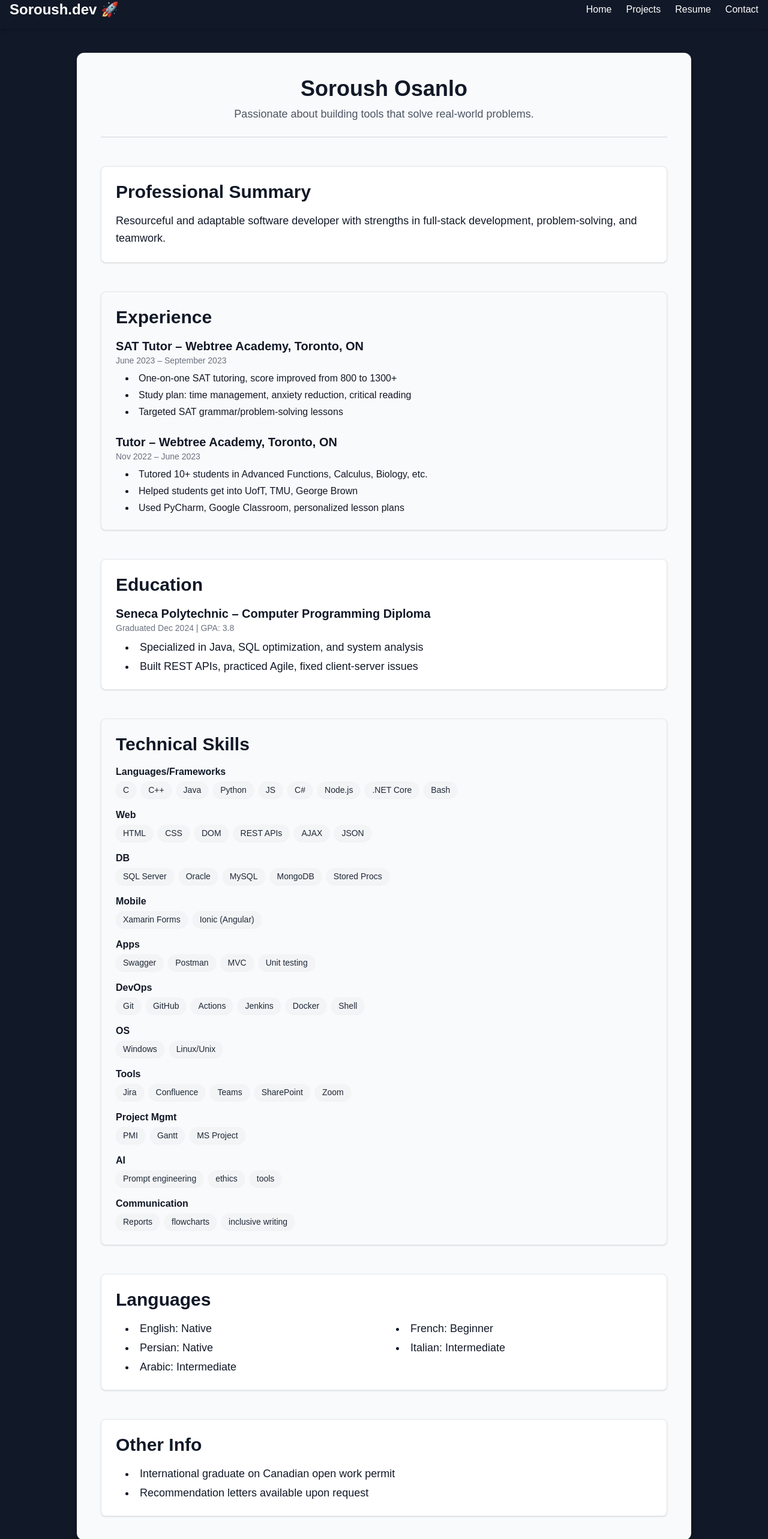
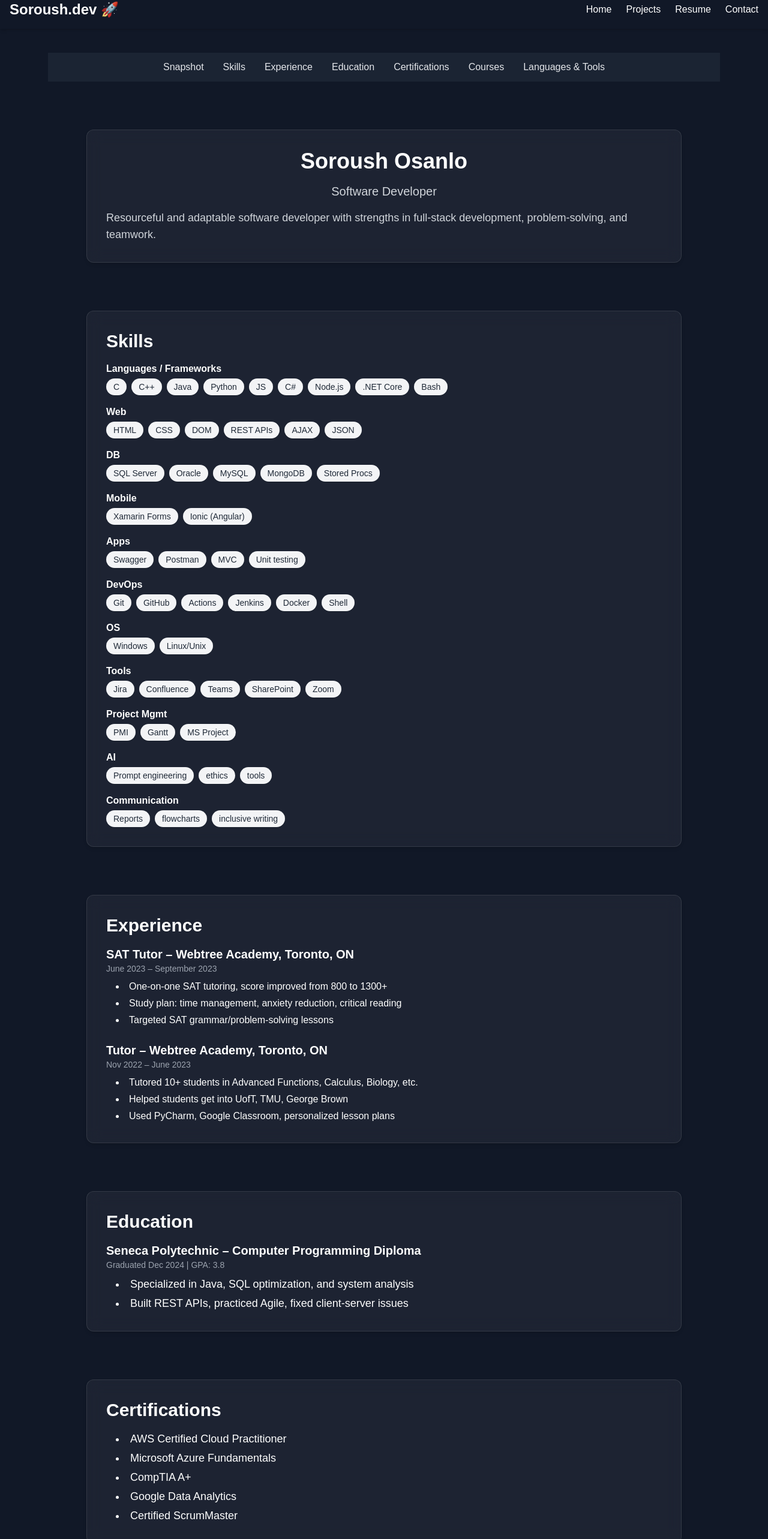
Before and after one commit to Soroush20041383/tech-portfolio, a Next.js app: page /resume in a window 1280 px wide. Shown: the part 16-2582 px from the top of the page at 60% size. Built offline with nearby package versions, Linux system fonts and the light colour scheme.

Commit message:
Add animated resume page with framer motion

```diff
--- a/app/globals.css
+++ b/app/globals.css
@@ -1,6 +1,10 @@
 @tailwind base;
 @tailwind components;
 @tailwind utilities;
+
+html {
+  scroll-behavior: smooth;
+}
 
 :root {
   --background: #ffffff;
--- a/app/resume/page.tsx
+++ b/app/resume/page.tsx
@@ -1,34 +1,243 @@
-import ScrollTopButton from "../components/ScrollTopButton";
-import FadeInSection from "../components/FadeInSection";
+'use client'
+import { motion } from 'framer-motion'
+import ScrollTopButton from '../components/ScrollTopButton'
 
 export default function ResumePage() {
+  const sections = [
+    { id: 'snapshot', label: 'Snapshot' },
+    { id: 'skills', label: 'Skills' },
+    { id: 'experience', label: 'Experience' },
+    { id: 'education', label: 'Education' },
+    { id: 'certifications', label: 'Certifications' },
+    { id: 'courses', label: 'Courses' },
+    { id: 'languages-tools', label: 'Languages & Tools' },
+  ]
+
+  const fadeIn = {
+    hidden: { opacity: 0, y: 30 },
+    visible: { opacity: 1, y: 0 },
+  }
+
+  const sectionStyle =
+    'bg-white/5 backdrop-blur-md border border-white/10 rounded-xl shadow-md p-6 md:p-8 space-y-4'
+
   return (
-    <div className="max-w-screen-lg mx-auto space-y-12 p-6 sm:p-8 md:p-10 bg-gray-50 text-gray-900 rounded-xl shadow-lg">
-      {/* Header */}
-  <header className="text-center pb-6 border-b border-gray-300">
-    <h1 className="text-4xl font-bold">Soroush Osanlo</h1>
-    <p className="mt-2 text-lg text-gray-600">Passionate about building tools that solve real-world problems.</p>
-  </header>
+    <div className="space-y-20">
+      <nav className="sticky top-16 z-50 bg-gray-800/80 backdrop-blur-md">
+        <ul className="flex flex-wrap justify-center py-3 space-x-4 md:space-x-8">
+          {sections.map((s) => (
+            <li key={s.id}>
+              <a
+                href={`#${s.id}`}
+                className="text-gray-200 hover:text-blue-400 transition-colors"
+              >
+                {s.label}
+              </a>
+            </li>
+          ))}
+        </ul>
+      </nav>
 
-      {/* Professional Summary */}
-      <FadeInSection>
-        <section className="bg-white p-6 rounded-lg shadow border border-gray-200 space-y-2">
-          <h2 className="text-3xl font-semibold mb-4">Professional Summary</h2>
-          <p className="text-lg leading-relaxed">
-            Resourceful and adaptable software developer with strengths in full-stack development,
-            problem-solving, and teamwork.
+      <div className="max-w-screen-lg mx-auto px-4 space-y-20">
+        <motion.section
+          id="snapshot"
+          variants={fadeIn}
+          initial="hidden"
+          whileInView="visible"
+          viewport={{ once: true, amount: 0.2 }}
+          className={sectionStyle}
+        >
+          <h1 className="text-4xl font-bold text-center">Soroush Osanlo</h1>
+          <h2 className="text-xl text-center text-gray-300">Software Developer</h2>
+          <p className="text-lg text-gray-300">
+            Resourceful and adaptable software developer with strengths in
+            full-stack development, problem-solving, and teamwork.
           </p>
-        </section>
-      </FadeInSection>
+        </motion.section>
 
-      {/* Experience */}
-      <FadeInSection>
-        <section className="bg-gray-50 p-6 rounded-lg shadow border border-gray-200 space-y-4">
-          <h2 className="text-3xl font-semibold mb-4">Experience</h2>
+        <motion.section
+          id="skills"
+          variants={fadeIn}
+          initial="hidden"
+          whileInView="visible"
+          viewport={{ once: true, amount: 0.2 }}
+          className={sectionStyle}
+        >
+          <h2 className="text-3xl font-semibold">Skills</h2>
+          <div className="space-y-4">
+            <div>
+              <h3 className="font-semibold">Languages / Frameworks</h3>
+              <div className="flex flex-wrap gap-2 mt-1">
+                {[
+                  'C',
+                  'C++',
+                  'Java',
+                  'Python',
+                  'JS',
+                  'C#',
+                  'Node.js',
+                  '.NET Core',
+                  'Bash',
+                ].map((s) => (
+                  <span
+                    key={s}
+                    className="bg-gray-100 text-gray-800 px-3 py-1 rounded-full shadow-sm text-sm"
+                  >
+                    {s}
+                  </span>
+                ))}
+              </div>
+            </div>
+            <div>
+              <h3 className="font-semibold">Web</h3>
+              <div className="flex flex-wrap gap-2 mt-1">
+                {['HTML', 'CSS', 'DOM', 'REST APIs', 'AJAX', 'JSON'].map((s) => (
+                  <span
+                    key={s}
+                    className="bg-gray-100 text-gray-800 px-3 py-1 rounded-full shadow-sm text-sm"
+                  >
+                    {s}
+                  </span>
+                ))}
+              </div>
+            </div>
+            <div>
+              <h3 className="font-semibold">DB</h3>
+              <div className="flex flex-wrap gap-2 mt-1">
+                {['SQL Server', 'Oracle', 'MySQL', 'MongoDB', 'Stored Procs'].map(
+                  (s) => (
+                    <span
+                      key={s}
+                      className="bg-gray-100 text-gray-800 px-3 py-1 rounded-full shadow-sm text-sm"
+                    >
+                      {s}
+                    </span>
+                  )
+                )}
+              </div>
+            </div>
+            <div>
+              <h3 className="font-semibold">Mobile</h3>
+              <div className="flex flex-wrap gap-2 mt-1">
+                {['Xamarin Forms', 'Ionic (Angular)'].map((s) => (
+                  <span
+                    key={s}
+                    className="bg-gray-100 text-gray-800 px-3 py-1 rounded-full shadow-sm text-sm"
+                  >
+                    {s}
+                  </span>
+                ))}
+              </div>
+            </div>
+            <div>
+              <h3 className="font-semibold">Apps</h3>
+              <div className="flex flex-wrap gap-2 mt-1">
+                {['Swagger', 'Postman', 'MVC', 'Unit testing'].map((s) => (
+                  <span
+                    key={s}
+                    className="bg-gray-100 text-gray-800 px-3 py-1 rounded-full shadow-sm text-sm"
+                  >
+                    {s}
+                  </span>
+                ))}
+              </div>
+            </div>
+            <div>
+              <h3 className="font-semibold">DevOps</h3>
+              <div className="flex flex-wrap gap-2 mt-1">
+                {['Git', 'GitHub', 'Actions', 'Jenkins', 'Docker', 'Shell'].map((s) => (
+                  <span
+                    key={s}
+                    className="bg-gray-100 text-gray-800 px-3 py-1 rounded-full shadow-sm text-sm"
+                  >
+                    {s}
+                  </span>
+                ))}
+              </div>
+            </div>
+            <div>
+              <h3 className="font-semibold">OS</h3>
+              <div className="flex flex-wrap gap-2 mt-1">
+                {['Windows', 'Linux/Unix'].map((s) => (
+                  <span
+                    key={s}
+                    className="bg-gray-100 text-gray-800 px-3 py-1 rounded-full shadow-sm text-sm"
+                  >
+                    {s}
+                  </span>
+                ))}
+              </div>
+            </div>
+            <div>
+              <h3 className="font-semibold">Tools</h3>
+              <div className="flex flex-wrap gap-2 mt-1">
+                {['Jira', 'Confluence', 'Teams', 'SharePoint', 'Zoom'].map((s) => (
+                  <span
+                    key={s}
+                    className="bg-gray-100 text-gray-800 px-3 py-1 rounded-full shadow-sm text-sm"
+                  >
+                    {s}
+                  </span>
+                ))}
+              </div>
+            </div>
+            <div>
+              <h3 className="font-semibold">Project Mgmt</h3>
+              <div className="flex flex-wrap gap-2 mt-1">
+                {['PMI', 'Gantt', 'MS Project'].map((s) => (
+                  <span
+                    key={s}
+                    className="bg-gray-100 text-gray-800 px-3 py-1 rounded-full shadow-sm text-sm"
+                  >
+                    {s}
+                  </span>
+                ))}
+              </div>
+            </div>
+            <div>
+              <h3 className="font-semibold">AI</h3>
+              <div className="flex flex-wrap gap-2 mt-1">
+                {['Prompt engineering', 'ethics', 'tools'].map((s) => (
+                  <span
+                    key={s}
+                    className="bg-gray-100 text-gray-800 px-3 py-1 rounded-full shadow-sm text-sm"
+                  >
+                    {s}
+                  </span>
+                ))}
+              </div>
+            </div>
+            <div>
+              <h3 className="font-semibold">Communication</h3>
+              <div className="flex flex-wrap gap-2 mt-1">
+                {['Reports', 'flowcharts', 'inclusive writing'].map((s) => (
+                  <span
+                    key={s}
+                    className="bg-gray-100 text-gray-800 px-3 py-1 rounded-full shadow-sm text-sm"
+                  >
+                    {s}
+                  </span>
+                ))}
+              </div>
+            </div>
+          </div>
+        </motion.section>
+
+        <motion.section
+          id="experience"
+          variants={fadeIn}
+          initial="hidden"
+          whileInView="visible"
+          viewport={{ once: true, amount: 0.2 }}
+          className={sectionStyle}
+        >
+          <h2 className="text-3xl font-semibold">Experience</h2>
           <div className="space-y-6">
             <div>
-              <h3 className="text-xl font-semibold">SAT Tutor – Webtree Academy, Toronto, ON</h3>
-              <p className="text-sm text-gray-500">June 2023 – September 2023</p>
+              <h3 className="text-xl font-semibold">
+                SAT Tutor – Webtree Academy, Toronto, ON
+              </h3>
+              <p className="text-sm text-gray-400">June 2023 – September 2023</p>
               <ul className="list-disc list-inside ml-4 mt-2 space-y-1">
                 <li>One-on-one SAT tutoring, score improved from 800 to 1300+</li>
                 <li>Study plan: time management, anxiety reduction, critical reading</li>
@@ -36,8 +245,10 @@ export default function ResumePage() {
               </ul>
             </div>
             <div>
-            <h3 className="text-xl font-semibold">Tutor – Webtree Academy, Toronto, ON</h3>
-            <p className="text-sm text-gray-500">Nov 2022 – June 2023</p>
+              <h3 className="text-xl font-semibold">
+                Tutor – Webtree Academy, Toronto, ON
+              </h3>
+              <p className="text-sm text-gray-400">Nov 2022 – June 2023</p>
               <ul className="list-disc list-inside ml-4 mt-2 space-y-1">
                 <li>Tutored 10+ students in Advanced Functions, Calculus, Biology, etc.</li>
                 <li>Helped students get into UofT, TMU, George Brown</li>
@@ -45,148 +256,93 @@ export default function ResumePage() {
               </ul>
             </div>
           </div>
-        </section>
-      </FadeInSection>
+        </motion.section>
 
-      {/* Education */}
-      <FadeInSection>
-        <section className="bg-white p-6 rounded-lg shadow border border-gray-200 space-y-2">
-          <h2 className="text-3xl font-semibold mb-4">Education</h2>
+        <motion.section
+          id="education"
+          variants={fadeIn}
+          initial="hidden"
+          whileInView="visible"
+          viewport={{ once: true, amount: 0.2 }}
+          className={sectionStyle}
+        >
+          <h2 className="text-3xl font-semibold">Education</h2>
           <div>
-            <h3 className="text-xl font-semibold">Seneca Polytechnic – Computer Programming Diploma</h3>
-            <p className="text-sm text-gray-500">Graduated Dec 2024 | GPA: 3.8</p>
+            <h3 className="text-xl font-semibold">
+              Seneca Polytechnic – Computer Programming Diploma
+            </h3>
+            <p className="text-sm text-gray-400">Graduated Dec 2024 | GPA: 3.8</p>
             <ul className="list-disc list-inside ml-4 mt-2 space-y-1 text-lg">
               <li>Specialized in Java, SQL optimization, and system analysis</li>
               <li>Built REST APIs, practiced Agile, fixed client-server issues</li>
             </ul>
           </div>
-        </section>
-      </FadeInSection>
+        </motion.section>
 
-      {/* Technical Skills */}
-      <FadeInSection>
-        <section className="bg-gray-50 p-6 rounded-lg shadow border border-gray-200 space-y-4">
-          <h2 className="text-3xl font-semibold mb-4">Technical Skills</h2>
-          <div className="space-y-4">
-          <div>
-            <h3 className="font-semibold">Languages/Frameworks</h3>
-            <div className="flex flex-wrap gap-2 mt-1">
-              {['C','C++','Java','Python','JS','C#','Node.js','.NET Core','Bash'].map((s) => (
-                <span key={s} className="bg-gray-100 text-gray-800 px-3 py-1 rounded-full shadow-sm text-sm">{s}</span>
-              ))}
-            </div>
-          </div>
-          <div>
-            <h3 className="font-semibold">Web</h3>
-            <div className="flex flex-wrap gap-2 mt-1">
-              {['HTML','CSS','DOM','REST APIs','AJAX','JSON'].map((s) => (
-                <span key={s} className="bg-gray-100 text-gray-800 px-3 py-1 rounded-full shadow-sm text-sm">{s}</span>
-              ))}
-            </div>
-          </div>
-          <div>
-            <h3 className="font-semibold">DB</h3>
-            <div className="flex flex-wrap gap-2 mt-1">
-              {['SQL Server','Oracle','MySQL','MongoDB','Stored Procs'].map((s) => (
-                <span key={s} className="bg-gray-100 text-gray-800 px-3 py-1 rounded-full shadow-sm text-sm">{s}</span>
-              ))}
-            </div>
-          </div>
-          <div>
-            <h3 className="font-semibold">Mobile</h3>
-            <div className="flex flex-wrap gap-2 mt-1">
-              {['Xamarin Forms','Ionic (Angular)'].map((s) => (
-                <span key={s} className="bg-gray-100 text-gray-800 px-3 py-1 rounded-full shadow-sm text-sm">{s}</span>
-              ))}
-            </div>
-          </div>
-          <div>
-            <h3 className="font-semibold">Apps</h3>
-            <div className="flex flex-wrap gap-2 mt-1">
-              {['Swagger','Postman','MVC','Unit testing'].map((s) => (
-                <span key={s} className="bg-gray-100 text-gray-800 px-3 py-1 rounded-full shadow-sm text-sm">{s}</span>
-              ))}
-            </div>
-          </div>
-          <div>
-            <h3 className="font-semibold">DevOps</h3>
-            <div className="flex flex-wrap gap-2 mt-1">
-              {['Git','GitHub','Actions','Jenkins','Docker','Shell'].map((s) => (
-                <span key={s} className="bg-gray-100 text-gray-800 px-3 py-1 rounded-full shadow-sm text-sm">{s}</span>
-              ))}
-            </div>
-          </div>
-          <div>
-            <h3 className="font-semibold">OS</h3>
-            <div className="flex flex-wrap gap-2 mt-1">
-              {['Windows','Linux/Unix'].map((s) => (
-                <span key={s} className="bg-gray-100 text-gray-800 px-3 py-1 rounded-full shadow-sm text-sm">{s}</span>
-              ))}
-            </div>
-          </div>
-          <div>
-            <h3 className="font-semibold">Tools</h3>
-            <div className="flex flex-wrap gap-2 mt-1">
-              {['Jira','Confluence','Teams','SharePoint','Zoom'].map((s) => (
-                <span key={s} className="bg-gray-100 text-gray-800 px-3 py-1 rounded-full shadow-sm text-sm">{s}</span>
-              ))}
-            </div>
-          </div>
-          <div>
-            <h3 className="font-semibold">Project Mgmt</h3>
-            <div className="flex flex-wrap gap-2 mt-1">
-              {['PMI','Gantt','MS Project'].map((s) => (
-                <span key={s} className="bg-gray-100 text-gray-800 px-3 py-1 rounded-full shadow-sm text-sm">{s}</span>
-              ))}
-            </div>
-          </div>
-          <div>
-            <h3 className="font-semibold">AI</h3>
-            <div className="flex flex-wrap gap-2 mt-1">
-              {['Prompt engineering','ethics','tools'].map((s) => (
-                <span key={s} className="bg-gray-100 text-gray-800 px-3 py-1 rounded-full shadow-sm text-sm">{s}</span>
-              ))}
-            </div>
-          </div>
-          <div>
-            <h3 className="font-semibold">Communication</h3>
-            <div className="flex flex-wrap gap-2 mt-1">
-              {['Reports','flowcharts','inclusive writing'].map((s) => (
-                <span key={s} className="bg-gray-100 text-gray-800 px-3 py-1 rounded-full shadow-sm text-sm">{s}</span>
-              ))}
-            </div>
-          </div>
-        </div>
-        </section>
-      </FadeInSection>
+        <motion.section
+          id="certifications"
+          variants={fadeIn}
+          initial="hidden"
+          whileInView="visible"
+          viewport={{ once: true, amount: 0.2 }}
+          className={sectionStyle}
+        >
+          <h2 className="text-3xl font-semibold">Certifications</h2>
+          <ul className="list-disc list-inside ml-4 space-y-1 text-lg">
+            <li>AWS Certified Cloud Practitioner</li>
+            <li>Microsoft Azure Fundamentals</li>
+            <li>CompTIA A+</li>
+            <li>Google Data Analytics</li>
+            <li>Certified ScrumMaster</li>
+          </ul>
+        </motion.section>
 
-      {/* Languages */}
-      <FadeInSection>
-        <section className="bg-white p-6 rounded-lg shadow border border-gray-200 space-y-2">
-          <h2 className="text-3xl font-semibold mb-4">Languages</h2>
-          <ul className="grid grid-cols-1 sm:grid-cols-2 gap-y-1 gap-x-6 list-disc list-inside ml-4 text-lg">
+        <motion.section
+          id="courses"
+          variants={fadeIn}
+          initial="hidden"
+          whileInView="visible"
+          viewport={{ once: true, amount: 0.2 }}
+          className={sectionStyle}
+        >
+          <h2 className="text-3xl font-semibold">Courses</h2>
+          <ul className="list-disc list-inside ml-4 space-y-1 text-lg">
+            <li>Data Structures & Algorithms</li>
+            <li>Web Development Bootcamp</li>
+            <li>Database Design</li>
+            <li>Cloud Computing Fundamentals</li>
+            <li>Agile Project Management</li>
+          </ul>
+        </motion.section>
+
+        <motion.section
+          id="languages-tools"
+          variants={fadeIn}
+          initial="hidden"
+          whileInView="visible"
+          viewport={{ once: true, amount: 0.2 }}
+          className={sectionStyle}
+        >
+          <h2 className="text-3xl font-semibold">Languages &amp; Tools</h2>
+          <div className="grid md:grid-cols-2 gap-4">
+            <ul className="list-disc list-inside space-y-1 text-lg">
               <li>English: Native</li>
               <li>French: Beginner</li>
               <li>Persian: Native</li>
               <li>Italian: Intermediate</li>
               <li>Arabic: Intermediate</li>
             </ul>
-        </section>
-      </FadeInSection>
-
-
-      {/* Other Info */}
-      <FadeInSection>
-        <section className="bg-white p-6 rounded-lg shadow border border-gray-200 space-y-2">
-          <h2 className="text-3xl font-semibold mb-4">Other Info</h2>
-          <ul className="list-disc list-inside ml-4 space-y-1 text-lg">
-            <li>International graduate on Canadian open work permit</li>
-            <li>Recommendation letters available upon request</li>
+            <ul className="list-disc list-inside space-y-1 text-lg">
+              <li>Git &amp; GitHub</li>
+              <li>Docker &amp; Kubernetes</li>
+              <li>Visual Studio Code</li>
+              <li>Linux / Bash</li>
             </ul>
-        </section>
-      </FadeInSection>
+          </div>
+        </motion.section>
+      </div>
 
       <ScrollTopButton />
     </div>
-  );
+  )
 }
--- a/package.json
+++ b/package.json
@@ -9,6 +9,7 @@
     "lint": "next lint"
   },
   "dependencies": {
+    "framer-motion": "^12.17.3",
     "next": "15.1.7",
     "react": "^19.0.0",
     "react-dom": "^19.0.0",
```
Also changed, not shown: 1 other file (tests, documents, lock files or other folders). Lines whose indentation alone changed are shown as unchanged.
